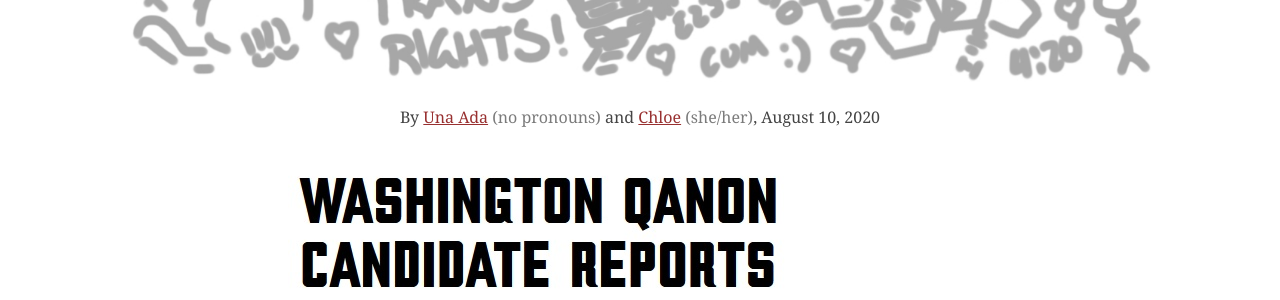
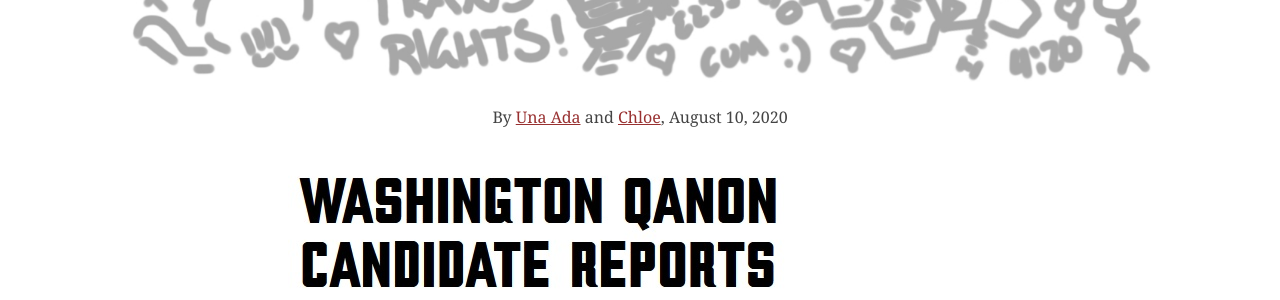
Before and after one commit to una-ada/anarchy.website, a Jekyll site: the page built from _posts/2020-08-10-real-podcast.md, in a window 1280 px wide. Shown: the part 537-837 px from the top of the page. Built offline with Jekyll 4.4.1, drawn with Linux system fonts in a browser that asks for light colours; some web fonts are replaced.

Commit message:
feat(layout) remove pronouns from byline (temp)

```diff
--- a/_includes/localization.html
+++ b/_includes/localization.html
@@ -97,9 +97,6 @@
                 {%- if auth.url -%}
                     </a>
                 {%- endif -%}
-                {%- if auth.pronouns -%}
-                    &#32;<span class="title__pronouns">({{auth.pronouns}})</span>
-                {%- endif -%}
                 {%- unless forloop.length == 2 and forloop.index == 1 -%}
                     ,
                 {%- endunless -%}
```
